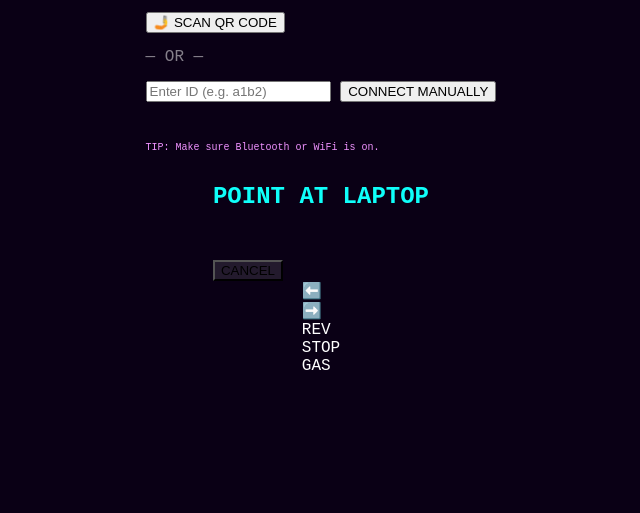
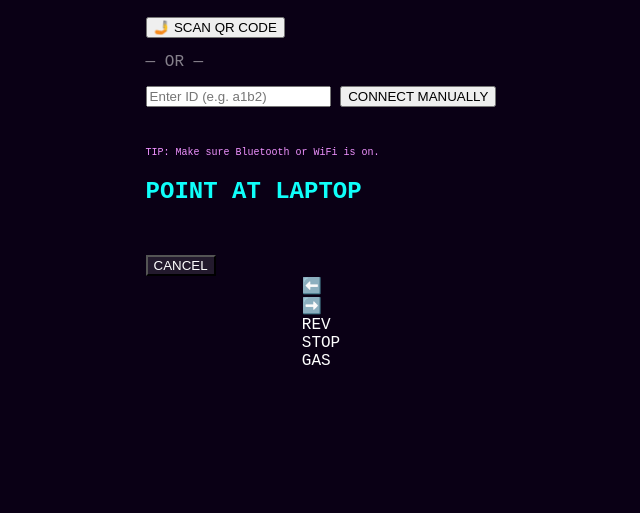
Before and after one commit to Chaudhary-Kaushal-195/remote-control, a plain HTML site: page pages/controller.html in a window 1280 px wide. Shown: the part 287-800 px from the top of the page, without its empty margins (319-959 px from the left). Drawn offline with Linux system fonts and the light colour scheme.

Commit message:
Fix controller QR scanner z-index and overlay background transparency

```diff
--- a/css/controller/layout.css
+++ b/css/controller/layout.css
@@ -33,7 +33,7 @@
     left: 0;
     width: 100vw;
     height: 100vh;
-    background: rgba(5, 0, 10, 0.98);
+    background: transparent;
     display: flex;
     flex-direction: column;
     align-items: center;
--- a/pages/controller.html
+++ b/pages/controller.html
@@ -31,12 +31,14 @@
         <input type="text" id="hostIdInput" placeholder="Enter ID (e.g. a1b2)">
         <button onclick="connectToHost()">CONNECT MANUALLY</button>
         <p style="font-size:10px; margin-top:40px; color:#f092ff;">TIP: Make sure Bluetooth or WiFi is on.</p>
-    </div>
 
-    <div id="reader-container">
-        <h2 style="color:#0ffffa;">POINT AT LAPTOP</h2>
-        <div id="reader"></div>
-        <button onclick="stopScanning()" style="margin-top:30px; background:rgba(255,255,255,0.1);">CANCEL</button>
+        <!-- QR Scanner nested properly so z-index stacks over overlay correctly -->
+        <div id="reader-container">
+            <h2 style="color:#0ffffa;">POINT AT LAPTOP</h2>
+            <div id="reader"></div>
+            <button class="scan-btn" onclick="stopScanning()"
+                style="margin-top:30px; background:rgba(255,255,255,0.1) !important; color:#fff !important;">CANCEL</button>
+        </div>
     </div>
 
     <div id="desktop-blocker">
```
